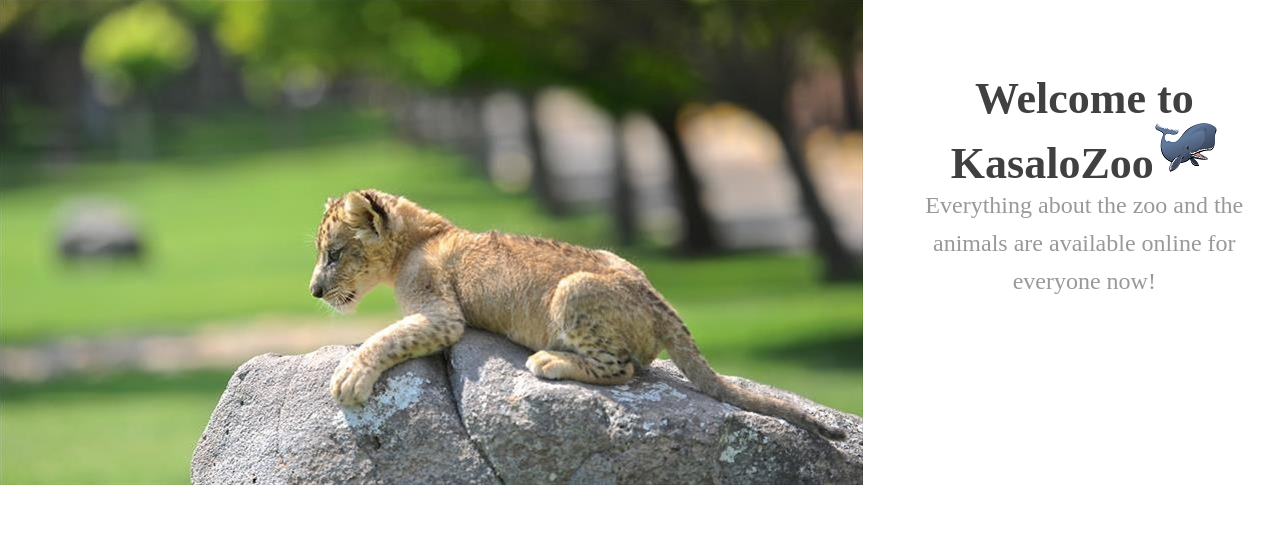
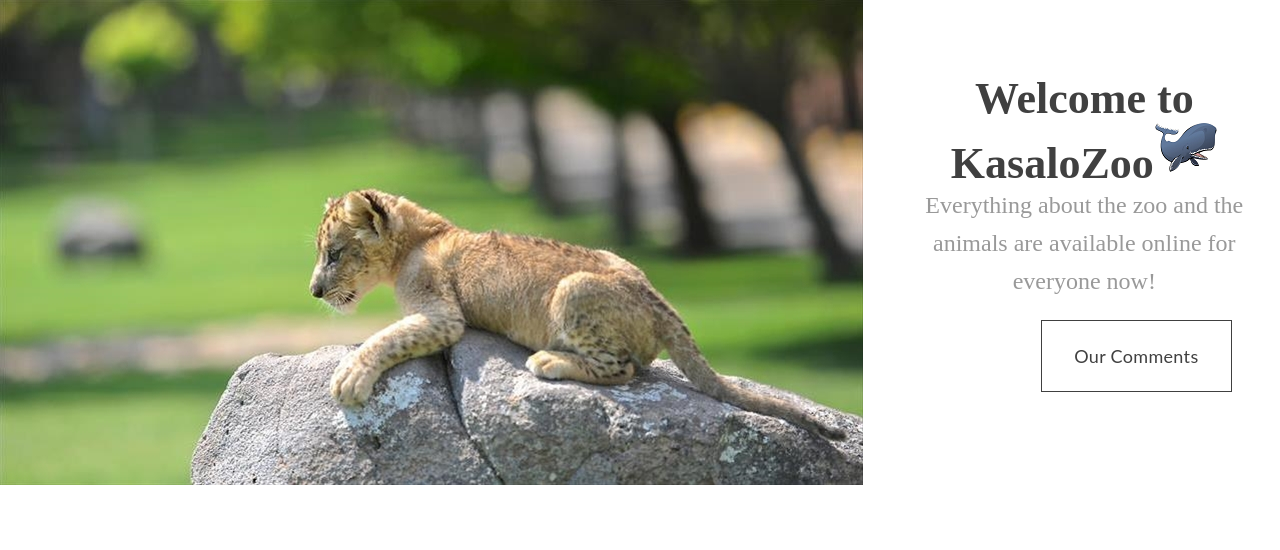
Before and after one commit to ufukpalpas/CS353-ZooManagementSys, a PHP site: page /indexin.php in a window 1280 px wide. Shown: the part 101-651 px from the top of the page. Run offline with PHP 8.4, Linux system fonts and the light colour scheme; the visitor is signed in with stand-in values (Sample User, id 1); data that the repository does not hold is empty.

Commit message:
some updates

```diff
--- a/src/allcomments.php
+++ b/src/allcommentsin.php
@@ -102,7 +102,7 @@ function console_log( $data ){
         }
     </script>
     <!-- CODE HERE -->
-        <div style="width:75%; height:75%;  background-color:white; margin-left: 12.5%; margin-top: 20px; border-radius: 20px; margin-bottom:20%;">
+        <div style="width:75%; height:75%;  background-color:white; margin-left: 12.5%; margin-top: 20px; border-radius: 20px; margin-bottom:30%;">
                 <h1 class="title"> Comments</h1>
                 <?php
                 echo "<form method='post' class ='date'><label for='start1'>From: </label>
--- a/src/editprofilevisitor.php
+++ b/src/editprofilevisitor.php
@@ -191,13 +191,13 @@ if(isset($_POST['mcomment']))
                         echo "<input class=\"radioMinusMargin\" type= \"radio\" name=\"check1\" id=\"Adult\" value=\"0\" >";
                         echo "<label for=\"adult\"> Adult</label>";
                         echo "<input class=\"radio\" type= \"radio\" name=\"check1\" id=\"Child\" value=\"1\" checked>";
-                        echo "<label for=\"child\" class=\"rightCheck\"> Child</label></p>";
+                        echo "<label for=\"child\" class=\"rightCheck\"> Student</label></p>";
                     }
                     else{
                         echo "<input class=\"radioMinusMargin\" type= \"radio\" name=\"check1\" id=\"Adult\" value=\"0\" checked>";
                         echo "<label for=\"adult\"> Adult</label>";
                         echo "<input class=\"radio\" type= \"radio\" name=\"check1\" id=\"Child\" value=\"1\">";
-                        echo "<label for=\"child\" class=\"rightCheck\"> Child</label></p>";
+                        echo "<label for=\"child\" class=\"rightCheck\"> Student</label></p>";
                     }
 
                 }
--- a/src/indexin.php
+++ b/src/indexin.php
@@ -23,6 +23,11 @@ if(isset($_POST['logout'])){
     header("location: index.php");
     exit;
 }
+
+if(isset($_POST['comm'])){
+	header("location: allcommentsin.php");
+}
+
 /*VISITOR*/
 if(isset($_POST['viewp']))
 	header("location: myprofilevisitor.php");
@@ -238,6 +243,12 @@ if(isset($_POST['treatreq']))
 						<div class="second">
 							<h2>Welcome to KasaloZoo</h2>
 							<p>Everything about the zoo and the animals are available online for everyone now!</p>
+
+							<form method="post">
+								<button name="comm" class="corner-button">
+									<span class="spann">Our Comments</span>
+								</button>
+							</form>
 						</div>
 					</div>
 
@@ -273,7 +284,6 @@ if(isset($_POST['treatreq']))
 							</div>
 						</div>
 					</div>
-
 				</div>
 			</section>
 		</main>
--- a/src/loginstyle.css
+++ b/src/loginstyle.css
@@ -594,6 +594,26 @@ th{
 	justify-content: left;
 }
 
+.corner-button {
+	font-family: 'Lato', sans-serif;
+	letter-spacing: .02rem;
+	cursor: pointer;
+	background: transparent;
+	border: 1px solid currentColor;
+	padding: 1.5rem 2rem;
+	font-size: 18px;
+	color: #404040;
+	position: relative;
+	transition: color .3s;
+	margin-left: 39%;
+	margin-top: 5%;
+}
+
+.spann {
+    position: relative;
+    z-index: 2;
+	color: #404040;
+}
 
 
 .second {
--- a/src/myprofilevisitor.php
+++ b/src/myprofilevisitor.php
@@ -137,7 +137,7 @@ if(isset($_POST['mcomment']))
                     echo "<input class=\"leftover\" style=\"width: 40%\" type=\"text\"
                             name=\"gender\" placeholder=\"" . $row['gender']. "\"readonly>";
                     if($row['discount_type'])
-                        $discount_string = "Child";
+                        $discount_string = "Student";
                     else
                         $discount_string = "Adult";
                     echo "<input class=\"leftover\" style=\"width: 40%\" type=\"text\"
```
Also changed, not shown: src/index.php (+9 -2 lines), src/style.css (+22 -0 lines).
